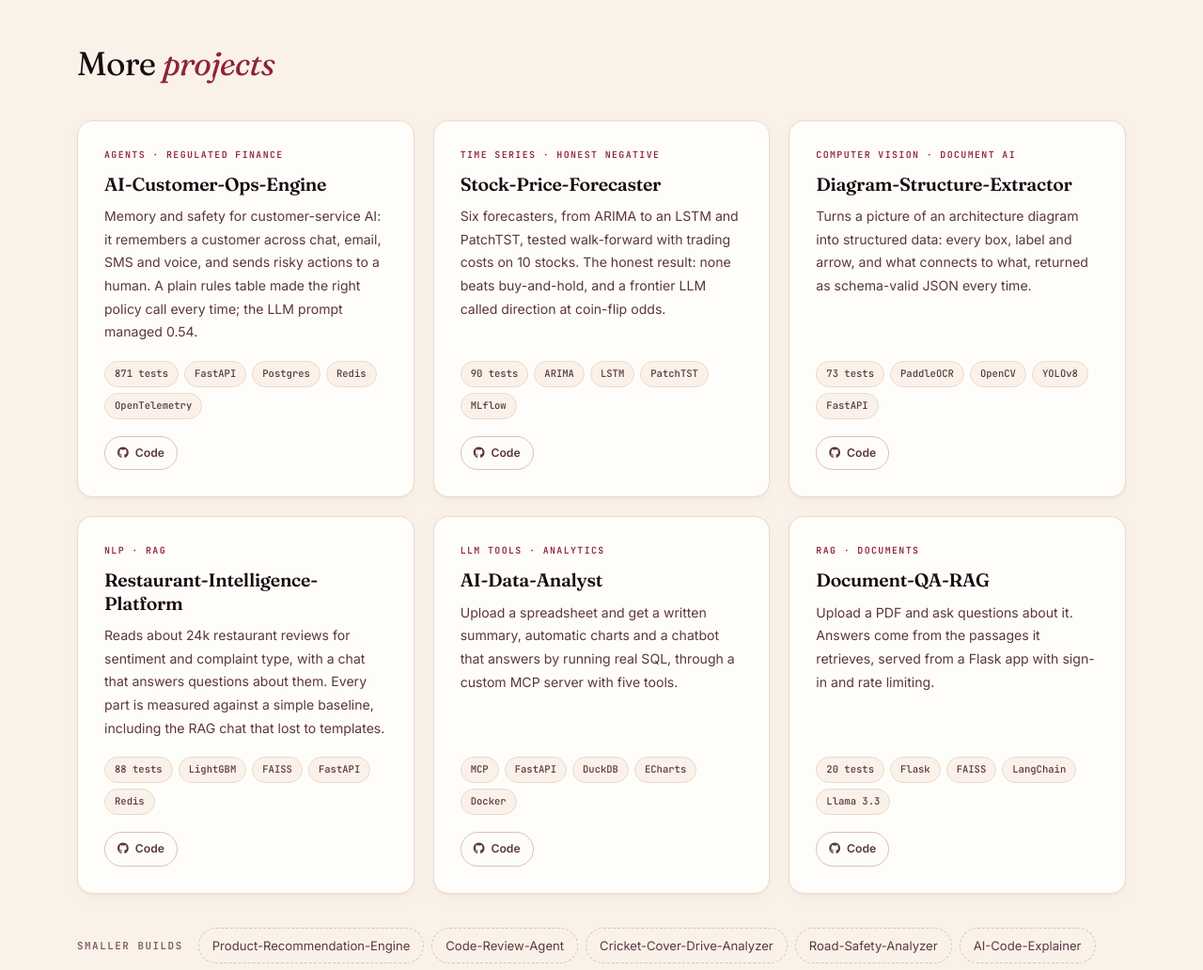
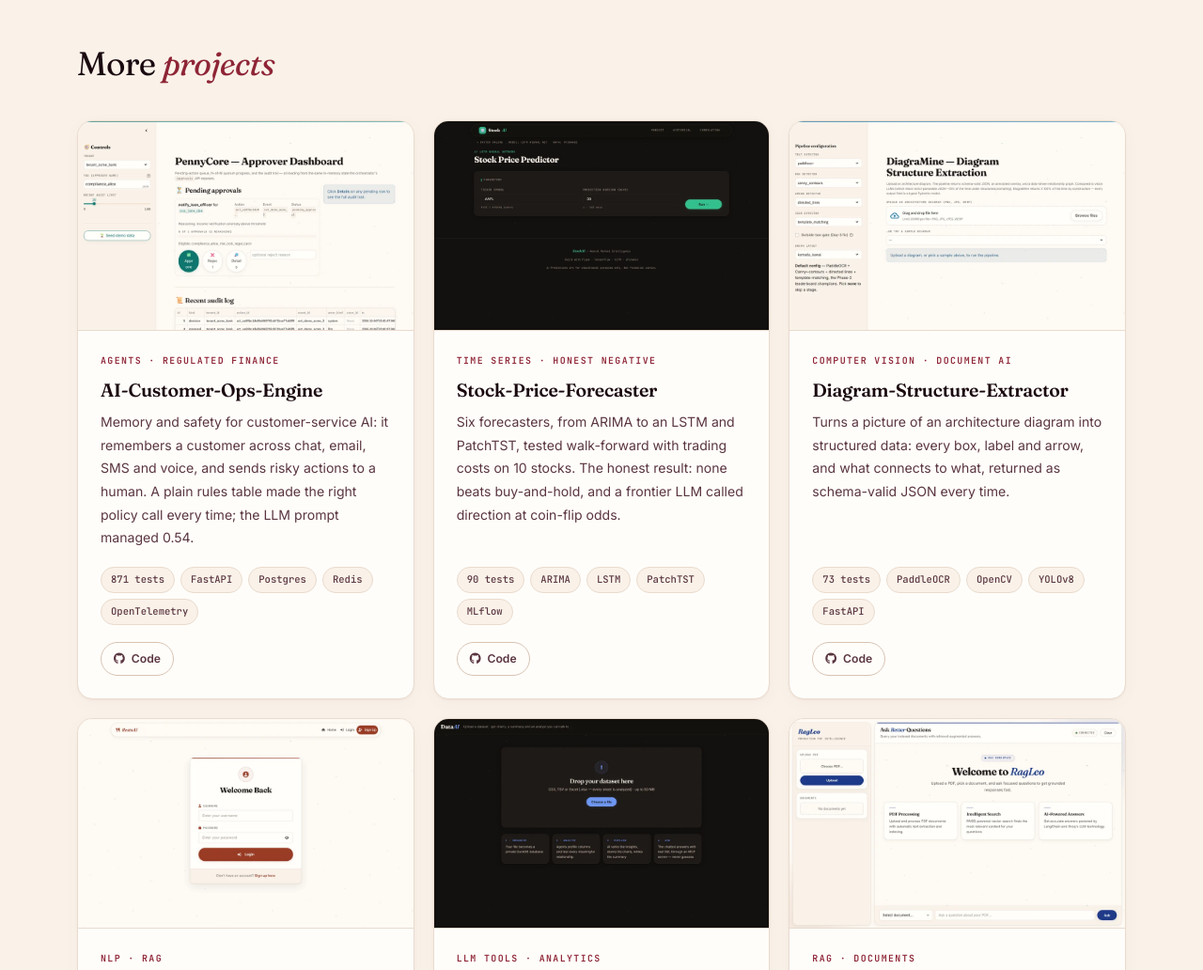
Before and after one commit to Mark007-R/Mark007-R.github.io, a plain HTML site: page index.html in a window 1280 px wide. Shown: the part 4600-5632 px from the top of the page at 94% size. Drawn offline with Linux system fonts and the light colour scheme.

Commit message:
Use home-page screenshots of each app
CrewML's showcase and the six More projects cards now show the home page of
each app, captured from a local run at 1440x900.

```diff
--- a/index.html
+++ b/index.html
@@ -399,7 +399,10 @@
     }
     .card:hover { transform: translateY(-6px); box-shadow: var(--shadow-md); border-color: var(--line-2); }
     .card.hide { display: none; }
-    .card-body { padding: 28px; display: flex; flex-direction: column; flex: 1; }
+    .card-media { aspect-ratio: 16 / 10; overflow: hidden; background: var(--bg-3); border-bottom: 1px solid var(--line); }
+    .card-media img { width: 100%; height: 100%; object-fit: cover; object-position: top center; transition: transform 0.8s var(--ease); }
+    .card:hover .card-media img { transform: scale(1.04); }
+    .card-body { padding: 24px; display: flex; flex-direction: column; flex: 1; }
     .card-body .kicker { margin-bottom: 10px; font-size: 0.62rem; }
     .card h4 { font-family: var(--font-display); font-weight: 600; font-size: 1.22rem; letter-spacing: -0.015em; line-height: 1.25; margin-bottom: 10px; }
     .card p { color: var(--ink-2); font-size: 0.88rem; line-height: 1.75; margin-bottom: 18px; flex: 1; }
@@ -810,7 +813,7 @@ server.<span class="f">run</span>()  <span class="c"># any MCP client can call i
       <a class="feature-media" href="https://github.com/Mark007-R/CrewML" target="_blank" rel="noopener">
         <div class="frame">
           <div class="frame-bar"><i></i><i></i><i></i><em>github.com/Mark007-R/CrewML</em></div>
-          <img src="assets/projects/crewml.webp" alt="CrewML dashboard after a finished run: all seven agents done, CV score 0.9651, holdout still sealed" loading="lazy" width="1200" height="750" />
+          <img src="assets/projects/crewml.webp" alt="CrewML dashboard home: the seven-agent pipeline, run options and a connected API with 10 datasets" loading="lazy" width="1200" height="750" />
         </div>
       </a>
       <div class="feature-body">
@@ -883,6 +886,7 @@ server.<span class="f">run</span>()  <span class="c"># any MCP client can call i
     </div>
     <div class="grid">
       <article class="card reveal">
+        <div class="card-media"><img src="assets/projects/customer-ops.webp" alt="Approver dashboard with a pending action awaiting two approvals and the audit log" loading="lazy" width="960" height="600" /></div>
         <div class="card-body">
           <div class="kicker">Agents &middot; Regulated finance</div>
           <h4>AI-Customer-Ops-Engine</h4>
@@ -892,6 +896,7 @@ server.<span class="f">run</span>()  <span class="c"># any MCP client can call i
         </div>
       </article>
       <article class="card reveal">
+        <div class="card-media"><img src="assets/projects/stock.webp" alt="Stock Price Predictor home page with ticker and horizon inputs" loading="lazy" width="960" height="600" /></div>
         <div class="card-body">
           <div class="kicker">Time series &middot; Honest negative</div>
           <h4>Stock-Price-Forecaster</h4>
@@ -901,6 +906,7 @@ server.<span class="f">run</span>()  <span class="c"># any MCP client can call i
         </div>
       </article>
       <article class="card reveal">
+        <div class="card-media"><img src="assets/projects/diagram.webp" alt="DiagraMine home page with pipeline settings and a diagram upload area" loading="lazy" width="960" height="600" /></div>
         <div class="card-body">
           <div class="kicker">Computer vision &middot; Document AI</div>
           <h4>Diagram-Structure-Extractor</h4>
@@ -910,6 +916,7 @@ server.<span class="f">run</span>()  <span class="c"># any MCP client can call i
         </div>
       </article>
       <article class="card reveal">
+        <div class="card-media"><img src="assets/projects/restaurant.webp" alt="RestoAI sign-in page" loading="lazy" width="960" height="600" /></div>
         <div class="card-body">
           <div class="kicker">NLP &middot; RAG</div>
           <h4>Restaurant-Intelligence-Platform</h4>
@@ -919,6 +926,7 @@ server.<span class="f">run</span>()  <span class="c"># any MCP client can call i
         </div>
       </article>
       <article class="card reveal">
+        <div class="card-media"><img src="assets/projects/data-analyst.webp" alt="DataAI home page with the dataset drop zone and the four analysis steps" loading="lazy" width="960" height="600" /></div>
         <div class="card-body">
           <div class="kicker">LLM tools &middot; Analytics</div>
           <h4>AI-Data-Analyst</h4>
@@ -928,6 +936,7 @@ server.<span class="f">run</span>()  <span class="c"># any MCP client can call i
         </div>
       </article>
       <article class="card reveal">
+        <div class="card-media"><img src="assets/projects/document-qa.webp" alt="RagLeo workspace with PDF upload, document list and question box" loading="lazy" width="960" height="600" /></div>
         <div class="card-body">
           <div class="kicker">RAG &middot; Documents</div>
           <h4>Document-QA-RAG</h4>
```
Also changed, not shown: assets/projects/crewml.webp, assets/projects/customer-ops.webp (added), assets/projects/data-analyst.webp (added), assets/projects/diagram.webp (added), assets/projects/document-qa.webp (added), assets/projects/restaurant.webp (added), assets/projects/stock.webp (added).
